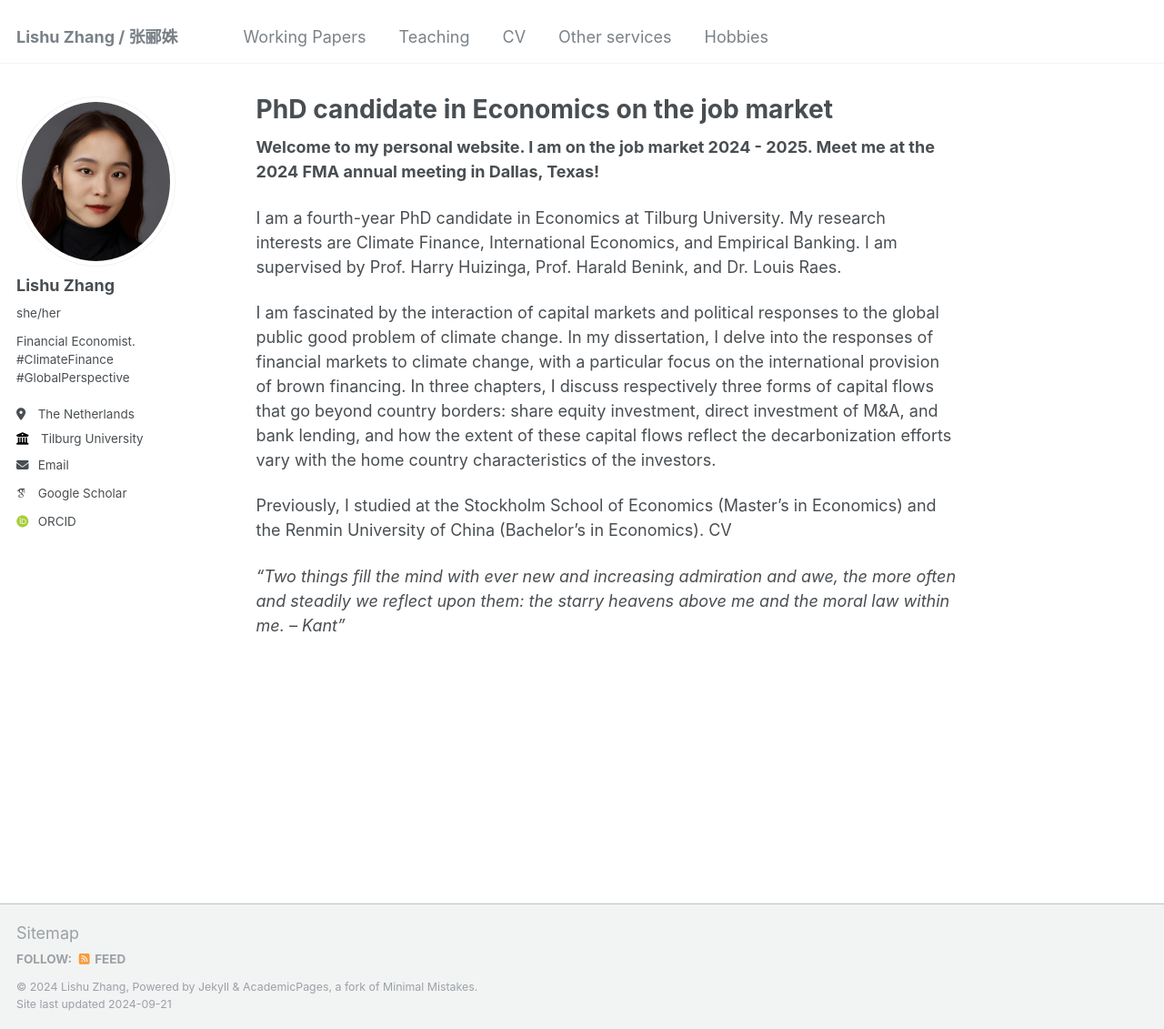
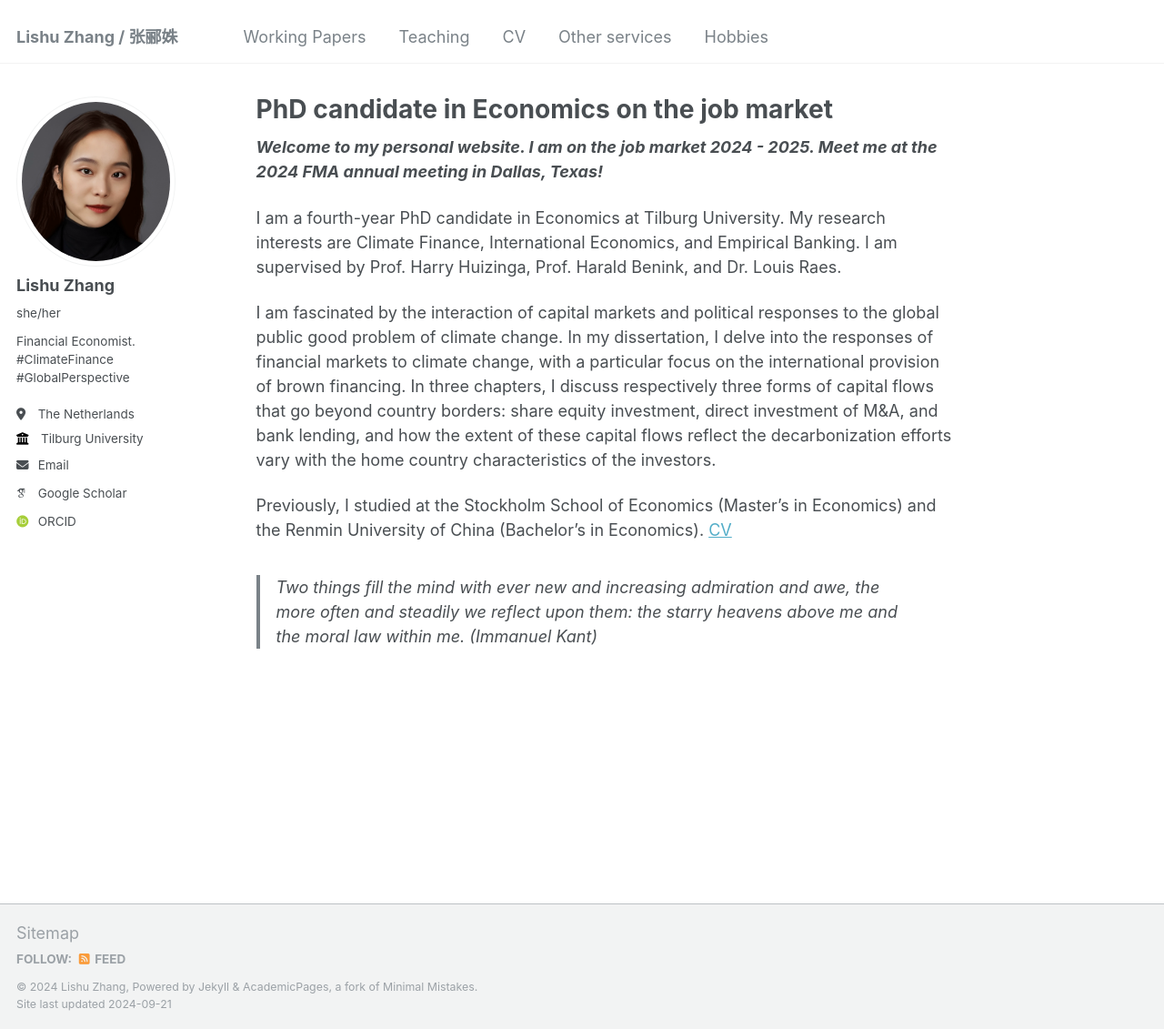
Before and after one commit to LishuZ/LishuZ.github.io, a Jekyll site: the page built from _pages/about.md, in a window 1280 px wide and 1131 px high. Shown: the whole window at 91% size. Built offline with Jekyll 4.4.1, drawn with Linux system fonts in a browser that asks for light colours; some web fonts are replaced.

Commit message:
Update about.md

```diff
--- a/_pages/about.md
+++ b/_pages/about.md
@@ -6,18 +6,18 @@ redirect_from:
   - /about/
   - /about.html
 ---
-**Welcome to my personal website. I am on the job market 2024 - 2025. Meet me at the 2024 FMA annual meeting in Dallas, Texas!**
+***Welcome to my personal website. I am on the job market 2024 - 2025. Meet me at the 2024 FMA annual meeting in Dallas, Texas!***
 
 I am a fourth-year PhD candidate in Economics at Tilburg University. My research interests are Climate Finance, International Economics, and Empirical Banking. I am supervised by Prof. Harry Huizinga, Prof. Harald Benink, and Dr. Louis Raes.
 
 I am fascinated by the interaction of capital markets and political responses to the global public good problem of climate change. In my dissertation, I delve into the responses of financial markets to climate change, with a particular focus on the international provision of brown financing. In three chapters, I discuss respectively three forms of capital flows that go beyond country borders: share equity investment, direct investment of M&A, and bank lending, and how the extent of these capital flows reflect the decarbonization efforts vary with the home country characteristics of the investors.
 
 Previously, I studied at the Stockholm School of Economics (Master's in Economics) and the Renmin University of China (Bachelor's in Economics).
-CV
+[CV](https://www.dropbox.com/scl/fi/qijnx8gppf8potsj0bdlx/cv.pdf?rlkey=424j0xubetuhuwn012fmc4hv2&st=wbc0d7eu&dl=0)
 
 
 
 
 
 
-_"Two things fill the mind with ever new and increasing admiration and awe, the more often and steadily we reflect upon them: the starry heavens above me and the moral law within me. -- Kant"_
+> Two things fill the mind with ever new and increasing admiration and awe, the more often and steadily we reflect upon them: the starry heavens above me and the moral law within me. (Immanuel Kant)
```
